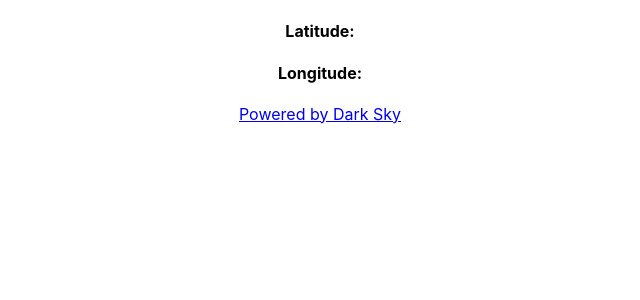
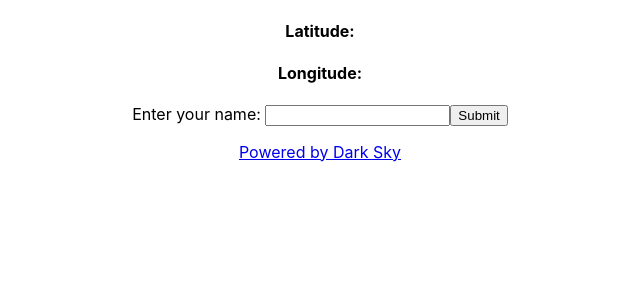
Before and after one commit to quoll/weather, a React (Create React App) app: page / in a window 1280 px wide. Shown: the top 300 px of the page, without its empty margins (320-960 px from the left). Built offline with nearby package versions, Linux system fonts and the light colour scheme; no server answers.

Commit message:
basic proxy test

```diff
--- a/src/App.js
+++ b/src/App.js
@@ -6,7 +6,9 @@ class App extends Component {
 
     state = {
         lat: "",
-        lng: ""
+        lng: "",
+        name: "",
+        greeting: ""
     }
 
     componentDidMount() {
@@ -23,13 +25,26 @@ class App extends Component {
         })
     }
 
-    apiCall = () => {
-        axios.get(`https://api.darksky.net/forecast/${process.env.REACT_APP_DARK_SKY_API}/${this.state.lat},${this.state.lng}`)
-        .then(res => {
-            const result = res.data;
-            console.log(result);
-        })
+    handleChange = (event) => {
+        this.setState({
+            name: event.target.value
+        });
     }
+
+    handleSubmit = (event) => {
+    event.preventDefault();
+    fetch(`/api/greeting?name=${encodeURIComponent(this.state.name)}`)
+        .then(response => response.json())
+        .then(state => this.setState(state));
+    }
+
+    // apiCall = () => {
+    //     axios.get(`https://api.darksky.net/forecast/${process.env.REACT_APP_DARK_SKY_API}/${this.state.lat},${this.state.lng}`)
+    //     .then(res => {
+    //         const result = res.data;
+    //         console.log(result);
+    //     })
+    // }
 
   render() {
     return (
@@ -37,6 +52,18 @@ class App extends Component {
 
         <h4>Latitude: {this.state.lat}</h4>
         <h4>Longitude: {this.state.lng}</h4>
+
+        <form onSubmit={this.handleSubmit}>
+            <label htmlFor="name">Enter your name: </label>
+            <input
+              id="name"
+              type="text"
+              value={this.state.name}
+              onChange={this.handleChange}
+            />
+            <button type="submit">Submit</button>
+          </form>
+          <p>{this.state.greeting}</p>
 
         <div className="footer">
             <a href="https://darksky.net/poweredby/">Powered by Dark Sky</a>
```
Also changed, not shown: package.json (+11 -2 lines), 2 other files (tests, documents, lock files or other folders).
